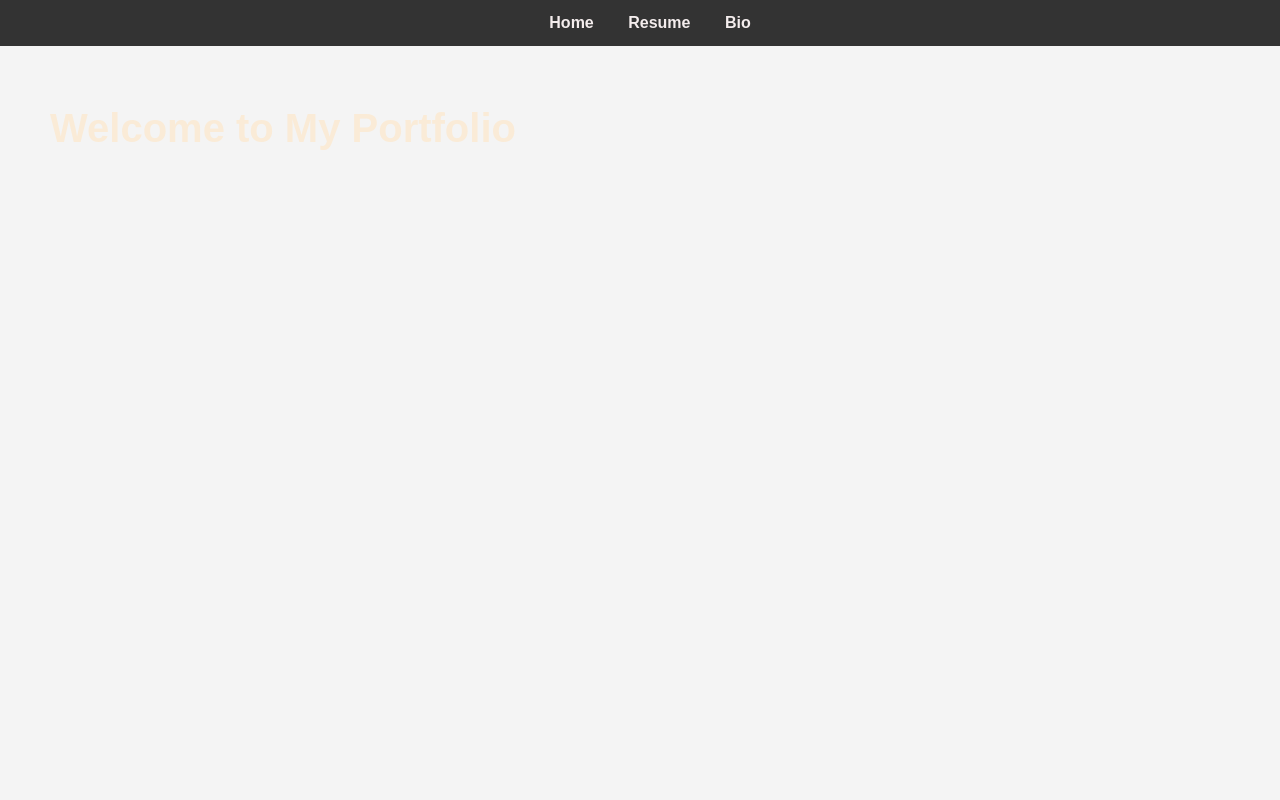
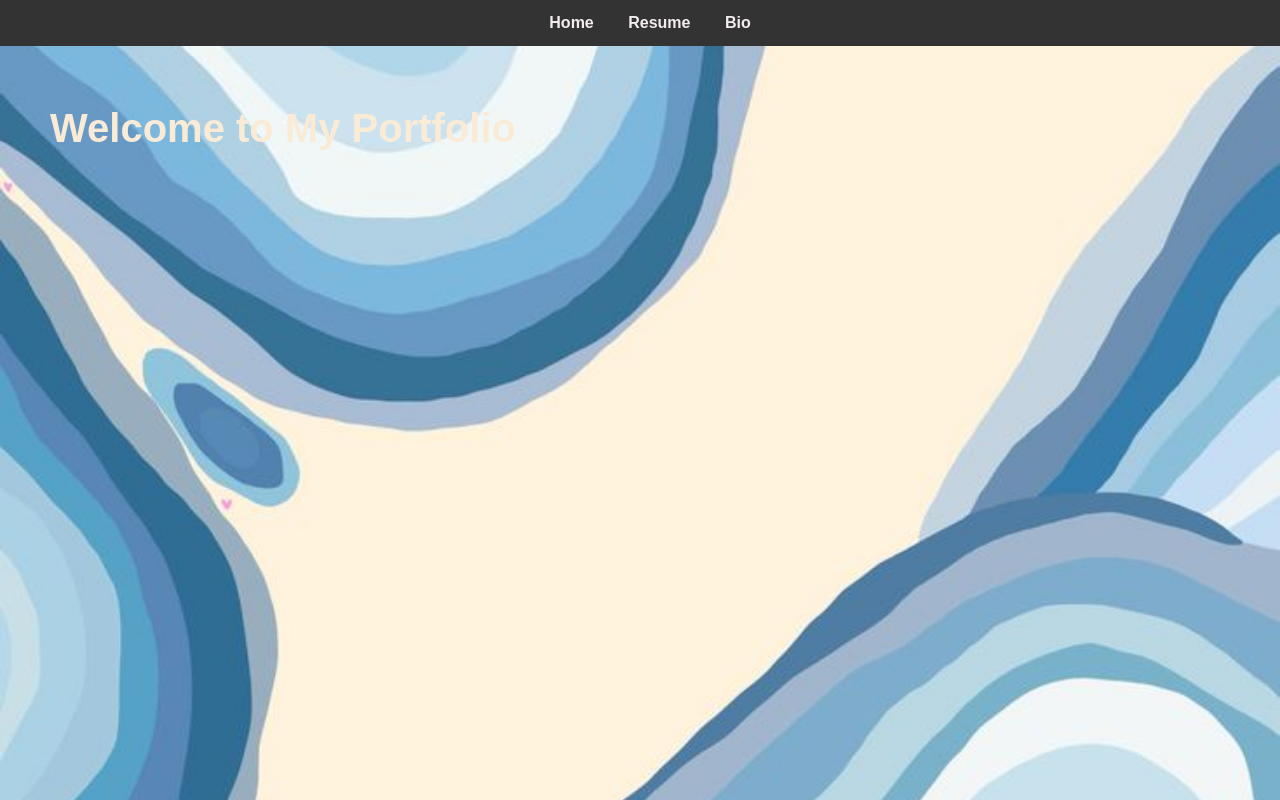
Before and after one commit to AshishhAmin/my-portfolio, a plain HTML site: page index.html in a window 1280 px wide. Drawn offline with Linux system fonts and the light colour scheme.

Commit message:
Update styles.css

```diff
--- a/styles.css
+++ b/styles.css
@@ -8,7 +8,7 @@ body {
     font-family: Arial, sans-serif;
     line-height: 1.6;
     background-color: #f4f4f4;
-    background-image: url('my-porfolio/background.jpg');
+    background-image: url('background.jpg');
     background-size:cover;
     color: #333;
     display: flex;
```
